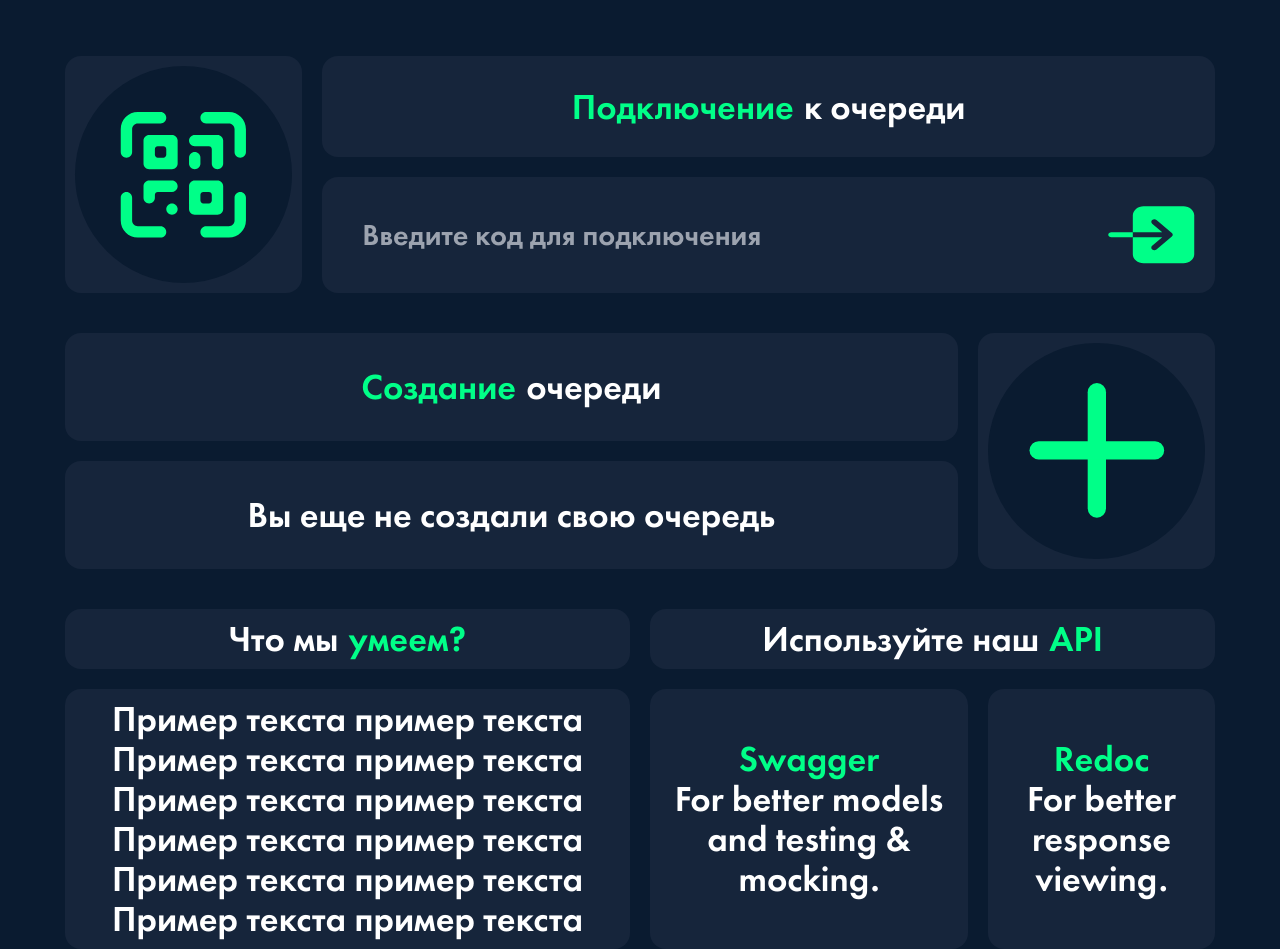
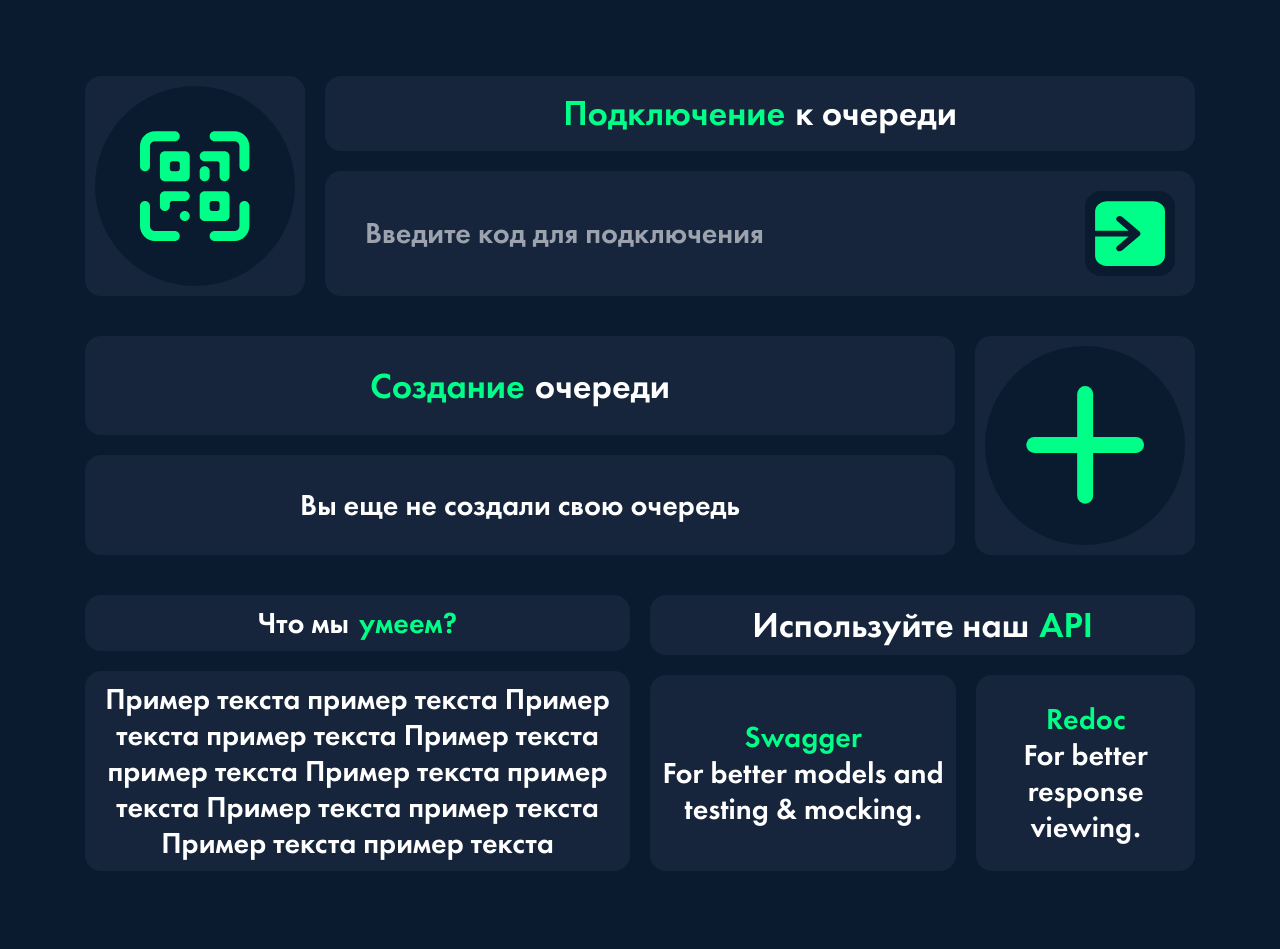
Before and after one commit to LeoCristt/Digital-Queue, a Next.js app in the folder frontend/: page / in a window 1280 px wide. Shown: the part 320-1269 px from the top of the page. Built offline with nearby package versions, Linux system fonts and the light colour scheme.

Commit message:
HOME added some adaptive

```diff
--- a/frontend/src/app/(main)/page.tsx
+++ b/frontend/src/app/(main)/page.tsx
@@ -2,16 +2,16 @@ import "../../styles/home.css"
 
 export default function Home() {
     return (
-        <main className="container">
-            <section className="flex flex-row justify-center gap-[20px] my-[120px] text-8xl">
+        <div className="p-[20px]">
+            <section className="flex flex-row justify-center gap-[20px] my-[120px] lg:text-8xl text-6xl text-nowrap">
                 <div className="flex flex-row"><div>D</div><div className="text-foreground">igital</div></div>
                 <div className="flex flex-row"><div>Q</div><div className="text-foreground">ueue</div></div>
             </section>
 
-            <section className="flex flex-row gap-[20px] text-3xl mb-[40px]">
+            <section className="flex flex-row gap-[20px] w-full mb-[40px]">
                 <div className="bg-secondbackground rounded-2xl p-[10px]">
                     <div className="bg-background p-[40px] rounded-full">
-                        <svg className="w-full max-w-[200px]" viewBox="0 0 123 123">
+                        <svg className="w-[120px]" viewBox="0 0 123 123">
                             <path d="M117.264 20.7591C117.264 12.2902 110.419 5.42468 101.975 5.42468H81.5892C78.7745 5.42468 76.4928 7.71319 76.4928 10.5362C76.4928 13.3591 78.7745 15.6476 81.5892 15.6476H101.975C104.79 15.6476 107.071 17.9362 107.071 20.7591V41.205C107.071 44.028 109.353 46.3165 112.168 46.3165C114.982 46.3165 117.264 44.028 117.264 41.205V20.7591Z" fill="#00FF88"/>
                             <path d="M117.264 82.0968C117.264 79.2738 114.982 76.9854 112.168 76.9854C109.353 76.9854 107.071 79.2738 107.071 82.0968V102.543C107.071 105.366 104.79 107.654 101.975 107.654H81.5892C78.7745 107.654 76.4928 109.943 76.4928 112.766C76.4928 115.589 78.7745 117.877 81.5892 117.877H101.975C110.419 117.877 117.264 111.012 117.264 102.543V82.0968Z" fill="#00FF88"/>
                             <path d="M20.4324 107.654C17.6178 107.654 15.336 105.366 15.336 102.543V82.0968C15.336 79.2738 13.0543 76.9854 10.2396 76.9854C7.42498 76.9854 5.14322 79.2738 5.14322 82.0968V102.543C5.14322 111.012 11.9884 117.877 20.4324 117.877H40.818C43.6327 117.877 45.9144 115.589 45.9144 112.766C45.9144 109.943 43.6327 107.654 40.818 107.654H20.4324Z" fill="#00FF88"/>
@@ -26,35 +26,30 @@ export default function Home() {
                     </div>
                 </div>
                 <div className="flex flex-col w-full gap-[20px]">
-                    <div className="flex flex-row justify-center gap-[10px] h-full text-4xl bg-secondbackground p-[10px] rounded-2xl">
+                    <div className="flex flex-row justify-center gap-[10px] h-full lg:text-4xl text-3xl text-nowrap bg-secondbackground p-[10px] rounded-2xl">
                         <div className="text-foreground content-center">Подключение</div><div className="content-center">к очереди</div>
                     </div>
                     <div className="flex flex-row h-full gap-[20px] bg-secondbackground p-[20px] rounded-2xl">
-                        <input type="text" className="w-full rounded-2xl p-[20px] bg-trhirdbackground text-textInputt" placeholder="Введите код для подключения"/>
-
-                        <svg width="100" viewBox="0 0 144 96">
-                            <g>
-                                <path d="M41.1392 15.412V43.291H89.944L73.1803 29.1665C72.2658 28.3556 71.7635 27.2759 71.7805 26.1574C71.7975 25.039 72.3325 23.9704 73.2713 23.1795C74.2102 22.3886 75.4787 21.938 76.8063 21.9236C78.134 21.9093 79.4158 22.3325 80.3784 23.1029L105.836 44.5482C106.79 45.3525 107.326 46.443 107.326 47.5801C107.326 48.7171 106.79 49.8076 105.836 50.6119L80.3784 72.0572C79.4158 72.8276 78.134 73.2508 76.8063 73.2365C75.4787 73.2222 74.2102 72.7715 73.2713 71.9806C72.3325 71.1897 71.7975 70.1211 71.7805 69.0027C71.7635 67.8842 72.2658 66.8045 73.1803 65.9936L89.944 51.8691H41.1392V79.7481C41.1442 83.7281 43.0233 87.5439 46.3641 90.3583C49.7049 93.1726 54.2346 94.7556 58.9593 94.7598H125.148C129.873 94.7556 134.403 93.1726 137.743 90.3583C141.084 87.5439 142.963 83.7281 142.968 79.7481V15.412C142.963 11.432 141.084 7.61616 137.743 4.80184C134.403 1.98751 129.873 0.404557 125.148 0.400299H58.9593C54.2346 0.404557 49.7049 1.98751 46.3641 4.80184C43.0233 7.61616 41.1442 11.432 41.1392 15.412Z" fill="#00FF88"/>
-                                <path d="M5.49905 43.291C4.14871 43.291 2.85368 43.7429 1.89885 44.5473C0.944012 45.3516 0.407593 46.4426 0.407593 47.5801C0.407593 48.7176 0.944012 49.8086 1.89885 50.6129C2.85368 51.4173 4.14871 51.8692 5.49905 51.8692H41.1392V43.291H5.49905Z" fill="#00FF88"/>
-                            </g>
-                            <defs>
-                                <rect width="143.375" height="95.1601" fill="white" transform="translate(0.000244141)"/>
-                            </defs>
-                        </svg>
+                        <input type="text" className="w-full rounded-2xl p-[20px] bg-trhirdbackground lg:text-3xl text-2xl text-textInputt" placeholder="Введите код для подключения"/>
+                        <div className="flex justify-center bg-background rounded-2xl p-[10px]">
+                            <svg className="w-[70px]" viewBox="0 0 102 95">
+                                 <path d="M0.13916 15.412V43.291H48.944L32.1803 29.1665C31.2658 28.3556 30.7635 27.2759 30.7805 26.1574C30.7975 25.039 31.3325 23.9704 32.2713 23.1795C33.2102 22.3886 34.4787 21.938 35.8063 21.9236C37.134 21.9093 38.4158 22.3325 39.3784 23.1029L64.8357 44.5482C65.7898 45.3525 66.3257 46.443 66.3257 47.5801C66.3257 48.7171 65.7898 49.8076 64.8357 50.6119L39.3784 72.0572C38.4158 72.8276 37.134 73.2508 35.8063 73.2365C34.4787 73.2222 33.2102 72.7715 32.2713 71.9806C31.3325 71.1897 30.7975 70.1211 30.7805 69.0027C30.7635 67.8842 31.2658 66.8045 32.1803 65.9936L48.944 51.8691H0.13916V79.7481C0.144214 83.7281 2.0233 87.5439 5.36413 90.3583C8.70495 93.1726 13.2346 94.7556 17.9593 94.7598H84.1482C88.8728 94.7556 93.4025 93.1726 96.7433 90.3583C100.084 87.5439 101.963 83.7281 101.968 79.7481V15.412C101.963 11.432 100.084 7.61616 96.7433 4.80184C93.4025 1.98751 88.8728 0.404557 84.1482 0.400299H17.9593C13.2346 0.404557 8.70495 1.98751 5.36413 4.80184C2.0233 7.61616 0.144214 11.432 0.13916 15.412Z" fill="#00FF88"/>
+                            </svg>
+                        </div>
                     </div>
                 </div>
             </section>
 
-            <section className="flex flex-row gap-[20px] mb-[40px]">
-                <div className="flex flex-col gap-[20px] w-full text-4xl">
-                    <div className="flex flex-row gap-[10px] h-full justify-center bg-secondbackground p-[10px] rounded-2xl">
+            <section className="flex flex-row gap-[20px] w-full mb-[40px]">
+                <div className="flex flex-col gap-[20px] w-full">
+                    <div className="flex flex-row gap-[10px] h-full justify-center lg:text-4xl text-3xl text-nowrap bg-secondbackground p-[10px] rounded-2xl">
                         <div className="text-foreground content-center">Создание</div><div className="content-center">очереди</div>
                     </div>
-                    <div className="h-full text-center content-center text-textInput bg-secondbackground p-[10px] rounded-2xl">Вы еще не создали свою очередь</div>
+                    <div className="h-full text-center content-center lg:text-3xl text-2xl text-textInput bg-secondbackground p-[10px] rounded-2xl">Вы еще не создали свою очередь</div>
                 </div>
                 <div className="bg-secondbackground rounded-2xl p-[10px]">
                     <div className="bg-background p-[40px] rounded-full">
-                        <svg className="w-full max-w-[200px]" viewBox="0 0 90 89">
+                        <svg className="w-[120px]" viewBox="0 0 90 89">
                             <path d="M45.1165 6.03955L45.1165 82.2957" stroke="#00FF88" strokeWidth="12" strokeLinecap="round"/>
                             <path d="M6.98828 44.1678L83.2444 44.1678" stroke="#00FF88" strokeWidth="12" strokeLinecap="round"/>
                         </svg>
@@ -62,12 +57,12 @@ export default function Home() {
                 </div>
             </section>
 
-            <section className="flex flex-row gap-[20px] text-4xl">
+            <section className="flex flex-row gap-[20px] mb-[40px]">
                 <div className="flex flex-col gap-[20px] w-full">
-                    <div className="flex flex-row gap-[10px] h-full justify-center bg-secondbackground p-[10px] rounded-2xl">
+                    <div className="flex flex-row gap-[10px] h-full justify-center text-4xl lg:text-3xl text-nowrap bg-secondbackground rounded-2xl p-[10px]">
                         <div>Что мы</div><div className="text-foreground">умеем?</div>
                     </div>
-                    <div className="text-center text-textInput bg-secondbackground rounded-2xl p-[10px]">
+                    <div className="lg:text-3xl text-2xl text-center text-textInput bg-secondbackground rounded-2xl p-[10px]">
                         Пример текста пример текста
                         Пример текста пример текста
                         Пример текста пример текста
@@ -77,18 +72,18 @@ export default function Home() {
                     </div>
                 </div>
                 <div className="flex flex-col gap-[20px] w-full">
-                    <div className="flex flex-row gap-[10px] justify-center bg-secondbackground rounded-2xl p-[10px]">
+                    <div className="flex flex-row gap-[10px] justify-center lg:text-4xl text-3xl text-nowrap bg-secondbackground rounded-2xl p-[10px]">
                         <div>Используйте наш</div><div className="text-foreground">API</div>
                     </div>
-                    <div className="flex flex-row gap-[20px] w-full h-full">
+                    <div className="flex flex-row gap-[20px] w-full h-full lg:text-3xl text-2xl">
                         <div className="flex flex-col justify-center bg-secondbackground rounded-2xl p-[10px]">
-                            <div className="flex flex-row gap-[10px] justify-center">
+                            <div className="flex flex-row gap-[10px] justify-center text-nowrap">
                                 <div className="text-foreground">Swagger</div>
                             </div>
                             <div className="text-center text-textInput">For better models and testing & mocking.</div>
                         </div>
                         <div className="flex flex-col justify-center bg-secondbackground rounded-2xl p-[10px]">
-                            <div className="flex flex-row gap-[10px] justify-center">
+                            <div className="flex flex-row gap-[10px] justify-center text-nowrap">
                                <div className="text-foreground">Redoc</div>
                             </div>
                             <div className="text-center text-textInput">For better response viewing.</div>
@@ -96,6 +91,6 @@ export default function Home() {
                     </div>
                 </div>
             </section>
-        </main>
+        </div>
 );
 }
```
